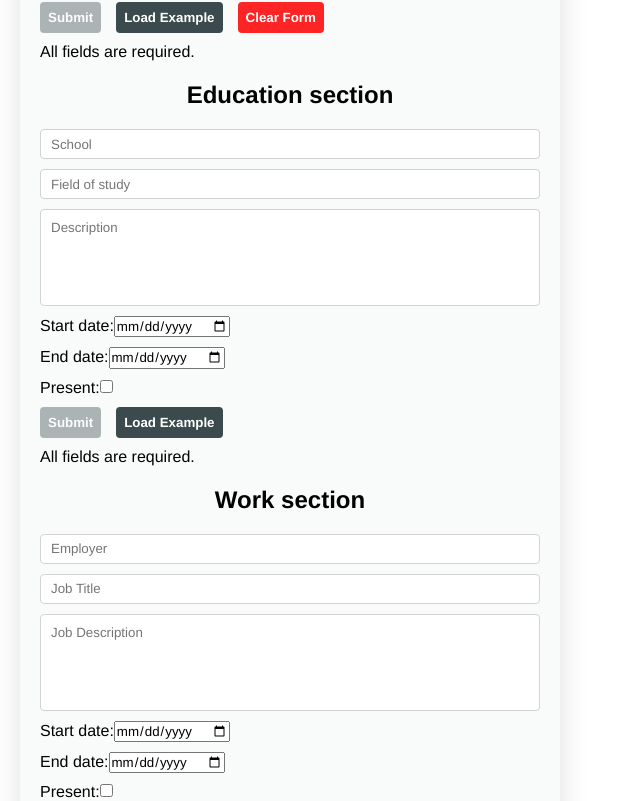
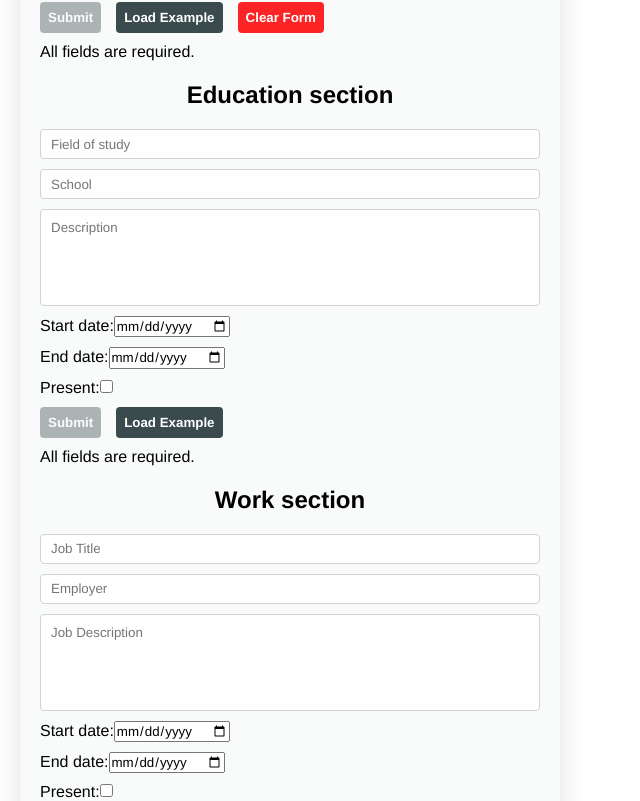
Before and after one commit to nikola88393/CV-Application, a React (Vite) app: page / in a window 1280 px wide. Shown: the part 374-1175 px from the top of the page, without its empty margins (0-640 px from the left). Built offline with nearby package versions, Linux system fonts and the light colour scheme.

Commit message:
Fix a bug where end date would not display present if not specified

```diff
--- a/src/HistorySection.jsx
+++ b/src/HistorySection.jsx
@@ -97,7 +97,6 @@ export function Section({
     setFormData((prevData) => ({
       ...prevData,
       isPresent: !prevData.isPresent,
-      endDate: !prevData.isPresent ? "Present" : "",
     }));
   };
 
@@ -183,8 +182,8 @@ export function EduSection({ cb, eduData, eduDelCb }) {
       data={eduData}
       delCb={eduDelCb}
       labels={{
-        primary: "School",
-        secondary: "Field of study",
+        primary: "Field of study",
+        secondary: "School",
         title: "Education section",
       }}
       exampleData={exampleData}
@@ -211,8 +210,8 @@ export function WorkSection({ cb, workData, workDelCb }) {
       data={workData}
       delCb={workDelCb}
       labels={{
-        primary: "Employer",
-        secondary: "Job Title",
+        primary: "Job Title",
+        secondary: "Employer",
         title: "Work section",
       }}
       exampleData={exampleData}
--- a/src/Preview.jsx
+++ b/src/Preview.jsx
@@ -56,7 +56,7 @@ function EduPreview({ eduData }) {
       </h3>
       <p>
         <strong>Date: </strong>
-        {edu.startDate} - {edu.endDate}
+        {edu.startDate} - {edu.endDate !== "" ? edu.endDate : "Present"}
       </p>
       <p>
         <strong>Description: </strong>
@@ -82,7 +82,7 @@ function WorkPreview({ workData }) {
       </h3>
       <p>
         <strong>Date: </strong>
-        {work.startDate} - {work.endDate}
+        {work.startDate} - {work.endDate !== "" ? work.endDate : "Present"}
       </p>
       <p>
         <strong>Description: </strong>
```
